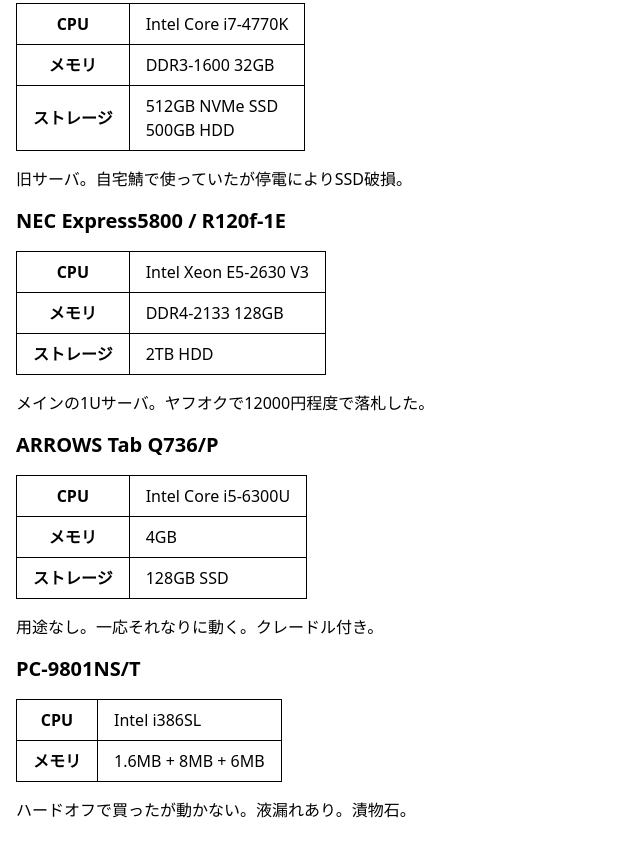
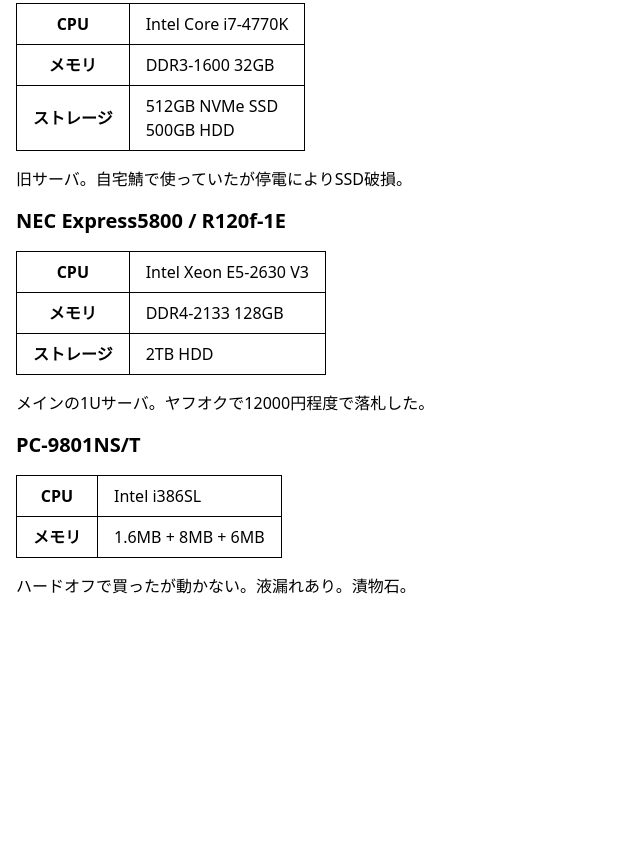
Before and after one commit to opera7133/portfolio, an Astro site: page /workspace in a window 1280 px wide. Shown: the part 1078-1934 px from the top of the page, without its empty margins (0-640 px from the left). After the commit the page ends 1756 px from the top, so only its background shows below. Built offline with nearby package versions, Linux system fonts and the light colour scheme; Astro itself is replaced by a stand-in of ours; a web font is replaced by a local one; what tailwindcss-brand-colors would draw is missing.

Commit message:
Update workspace environment description and remove ARROWS Tab details

```diff
--- a/src/pages/workspace.astro
+++ b/src/pages/workspace.astro
@@ -8,7 +8,7 @@
       <div class="mx-4 pb-16">
         <h2 class="text-3xl mb-4 font-semibold font-futura">Workspace</h2>
         <h3 class="text-2xl font-semibold">作業環境</h3>
-        <p class="my-4">現在（2024年11月時点）の作業環境です。</p>
+        <p class="my-4">現在（2025年11月時点）の作業環境です。</p>
         <div class="mb-4">
           <h4 class="text-xl font-semibold">MacBook Pro, 14インチ, 2021</h4>
           <table class="table-auto my-4">
@@ -122,26 +122,6 @@
           <p>メインの1Uサーバ。ヤフオクで12000円程度で落札した。</p>
         </div>
         <div class="mb-4">
-          <h4 class="text-xl font-semibold">ARROWS Tab Q736/P</h4>
-          <table class="table-auto my-4">
-            <tbody>
-              <tr>
-                <th class="border px-4 py-2">CPU</th>
-                <td class="border px-4 py-2">Intel Core i5-6300U</td>
-              </tr>
-              <tr>
-                <th class="border px-4 py-2">メモリ</th>
-                <td class="border px-4 py-2">4GB</td>
-              </tr>
-              <tr>
-                <th class="border px-4 py-2">ストレージ</th>
-                <td class="border px-4 py-2">128GB SSD</td>
-              </tr>
-            </tbody>
-          </table>
-          <p>用途なし。一応それなりに動く。クレードル付き。</p>
-        </div>
-        <div class="mb-4">
           <h4 class="text-xl font-semibold">PC-9801NS/T</h4>
           <table class="table-auto my-4">
             <tbody>
```
